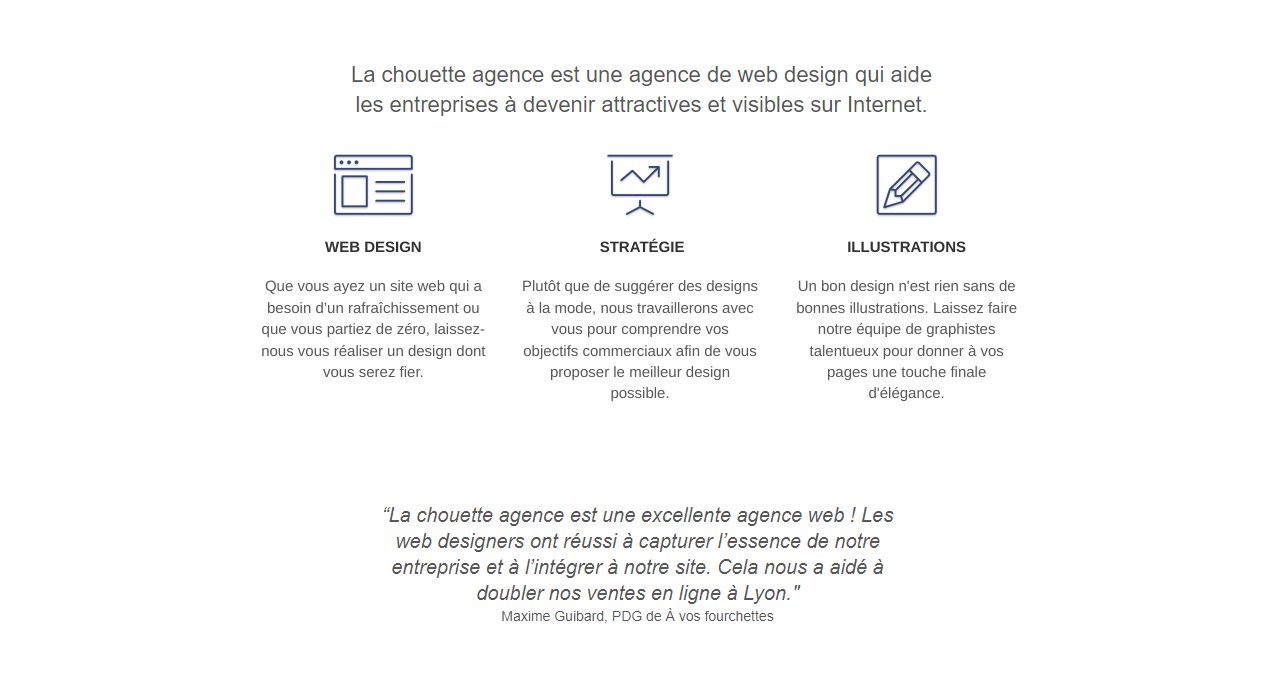
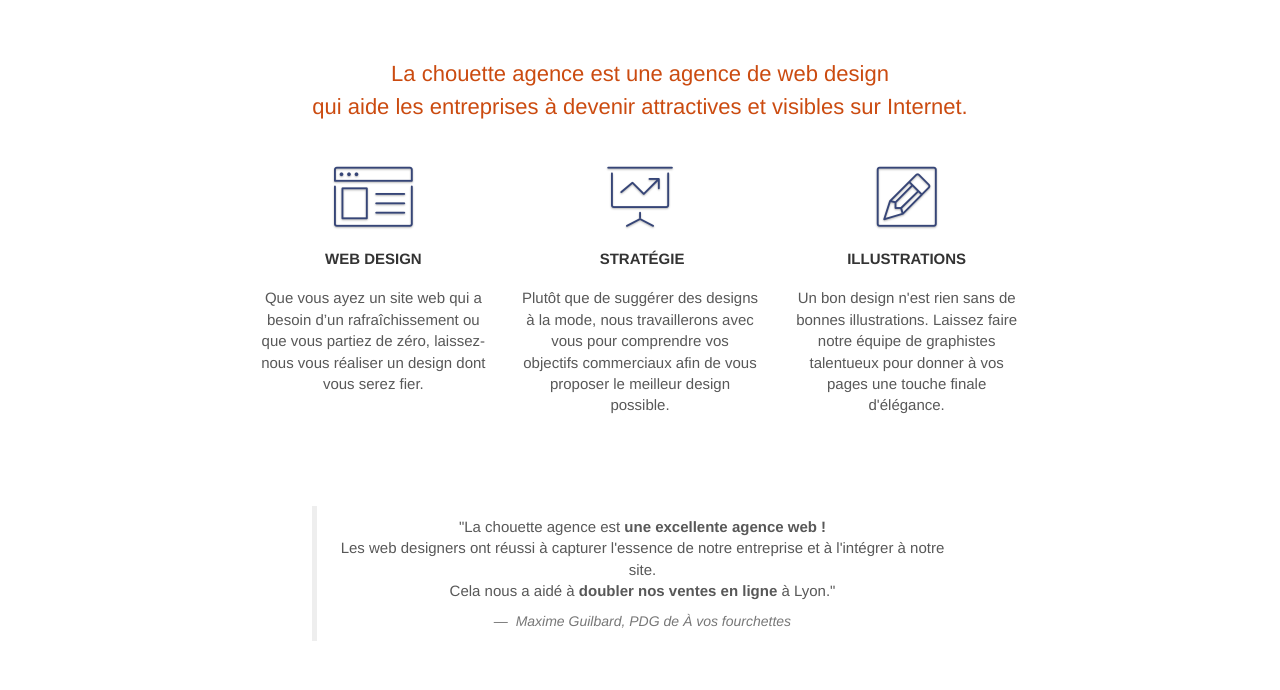
Before and after one commit to Sansorial/Lachouetteagence, a plain HTML site: page index.html in a window 1280 px wide. Shown: the part 538-1228 px from the top of the page. Drawn offline with Linux system fonts and the light colour scheme; grey boxes are pictures that could not be loaded.

Commit message:
Last version

```diff
--- a/index.html
+++ b/index.html
@@ -84,7 +84,7 @@
 	<div class="container bloc-md">
 		<div class="row">
 			<div class="col-sm-12 text-center">
-				<img alt="agence web, agence web paris, web design paris, stratégie web" src="img/title.png" />
+				<h2 class="mg-md text-center">La chouette agence est une agence de web design<br>qui aide les entreprises à devenir attractives et visibles sur Internet.</h2>
 			</div>
 		</div>
 		<div class="row voffset-lg med-width-whitespace">
@@ -124,8 +124,10 @@
 		</div>
 		<div class="row voffset-lg voffset">
 			<div class="col-xs-12 col-md-8 col-md-offset-2 text-center">
-				<img alt="agence web, agence web paris, web design paris, stratégie web" src="img/citation.png" />
-
+				<blockquote>
+					<p>"La chouette agence est <strong>une excellente agence web !</strong><br> Les web designers ont réussi à capturer l'essence de notre entreprise et à l'intégrer à notre site.<br> Cela nous a aidé à <strong>doubler nos ventes en ligne</strong> à Lyon."</p>
+					<footer><cite> Maxime Guilbard, PDG de À vos fourchettes</cite></footer>
+				</blockquote>
 			</div>
 		</div>
 	</div>
@@ -154,7 +156,7 @@
 	<div class="container bloc-lg">
 		<div class="row">
 			<div class="col-sm-12 text-center">
-				<img alt="agence web, agence web paris, web design paris, stratégie web" src="img/title2.png" />
+				<h2>Nous travaillons avec beaucoup de clients, voici nos réalisations.</h2>
 			</div>
 		</div>
 		<div class="row tight-width-whitespace portfolio-row">
```
